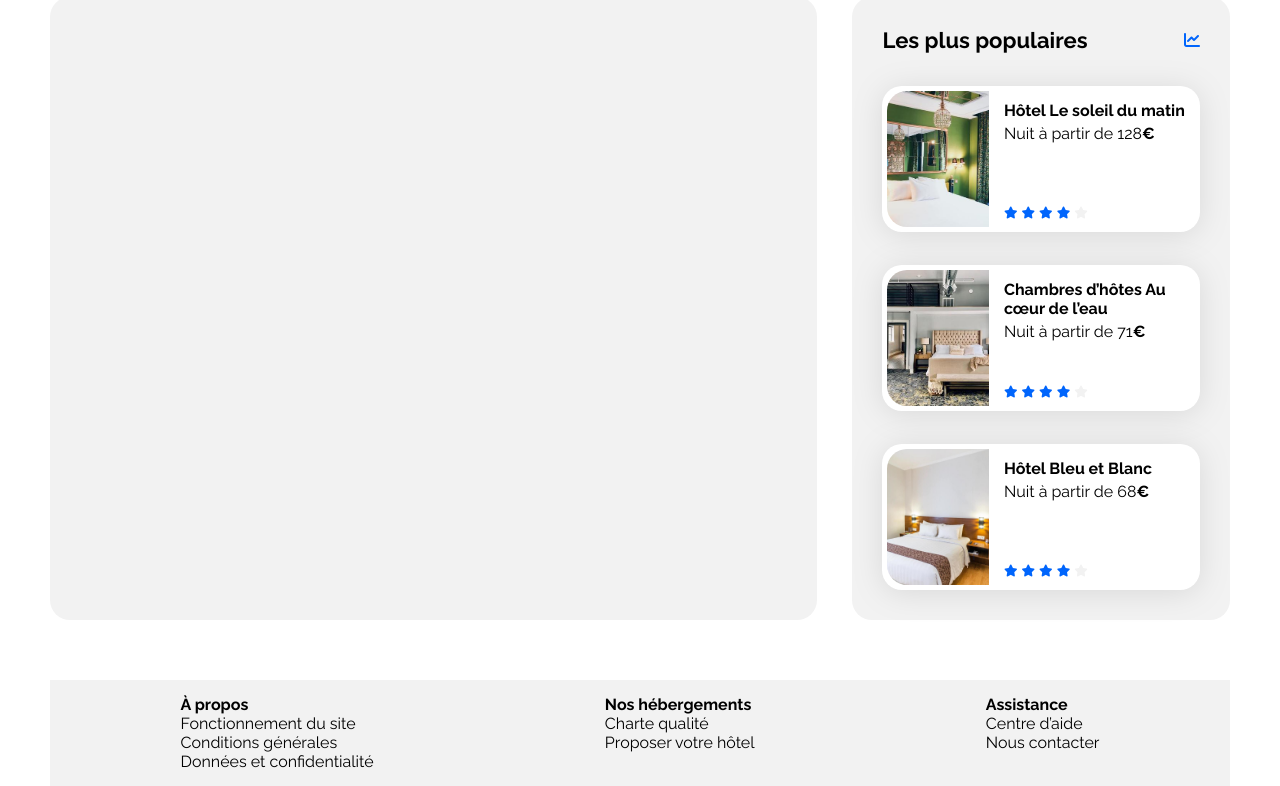
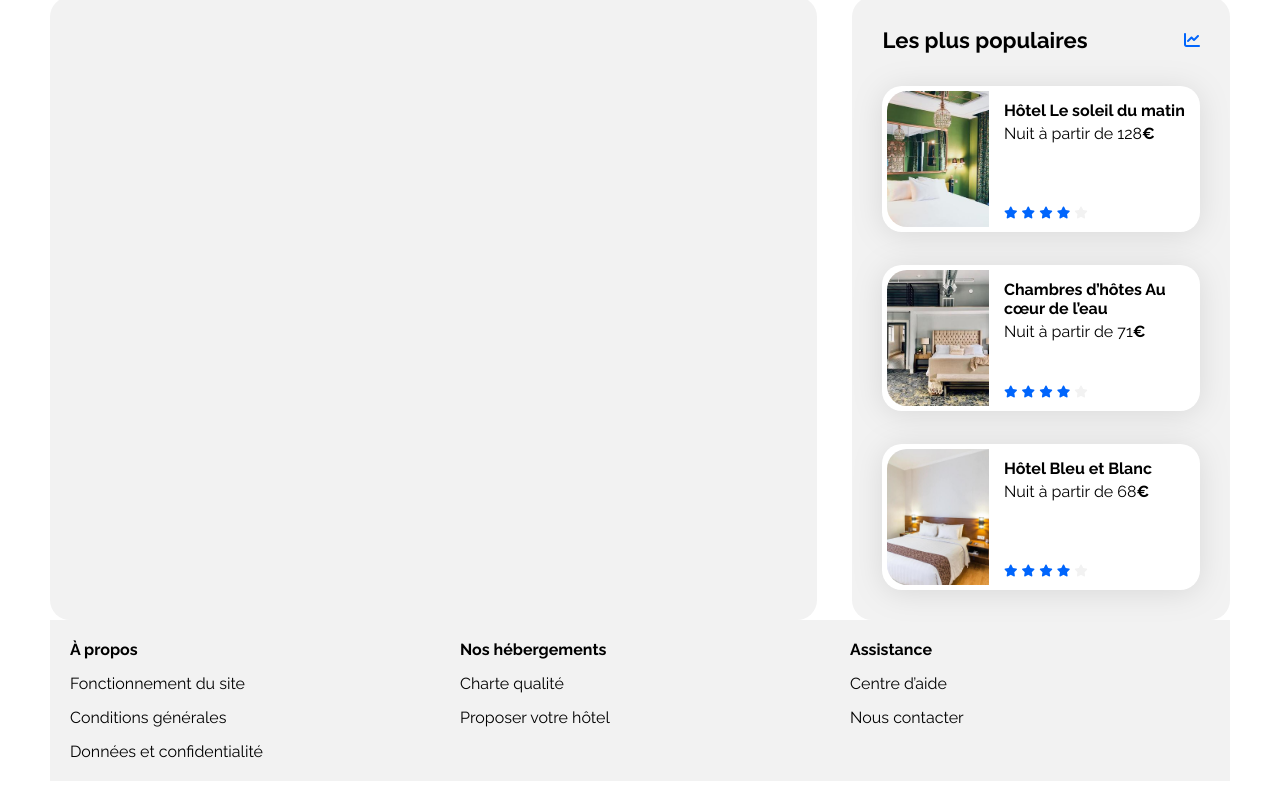
Before and after one commit to Alex-b6/Booki, a plain HTML site: page index.html in a window 1280 px wide. Shown: the part 130-916 px from the top of the page. Drawn offline with Linux system fonts and the light colour scheme.

Commit message:
modif marge body + modif footer

```diff
--- a/css/style.css
+++ b/css/style.css
@@ -29,7 +29,7 @@ header {
 .logo img {
     width: 61px;
     height: 19px;
-    margin: 30px 50px 30px 0;
+    margin: 30px 50px;
 }
 
 ul {
@@ -62,7 +62,7 @@ nav li:hover a {
 
 .menubuttons {
     gap: 68px;
-    padding: 0 0 0 50px;
+    padding: 0 50px 0 50px;
     justify-content: flex-end;
     align-items: flex-end;
 }
@@ -71,13 +71,21 @@ nav li:hover a {
 body {
     display: flex;
     justify-content: center;
+    flex-direction: column;
+    max-width: 1440px;
+    min-height: 320px;
+    margin: 0;
 }
 
 .main-container {
     width: 100%;
     max-width: 1440px;
-    padding: 0 50px;
+    margin: 0;
     box-sizing: border-box;
+}
+
+main {
+    margin: 0 3.12rem 0 3.12rem;
 }
 
 a {
@@ -124,6 +132,13 @@ a {
     border-radius: 20px;
     padding: 30px;
     box-sizing: border-box;
+}
+
+.directionrow {
+    display: flex;
+    flex-direction: row;
+    justify-content: center;
+    gap: 1.88rem;
 }
 
 /****** Hebergements ***********/
@@ -179,24 +194,29 @@ a {
 /* Footer */
 
 footer {
-    background-color: #F2F2F2;
-    margin-top: 60px;
-    padding: 15px;
-    display: flex;
-    justify-content: space-around;
-    flex-wrap: wrap;
+    background-color: var(--main-bg-color);
+    margin: 0 3.12rem;
+    padding: 1.25rem;
+}
+
+footer .directionrow {
+    justify-content: flex-start;
+}
+
+.navfooter {
+    display:flex;
+    flex-direction:column;
+    justify-self: flex-start !important;
+    gap:0.94rem;
+    width:28rem;
+    align-self: stretch;
 }
 
 footer a {
     text-decoration: none;
     color: black;
-    margin-top: 15px;
 }
 
-footer div {
-    width: auto;
-    height: auto;
-}
  footer div h4 {
     font-weight: 700;
  }
--- a/index.html
+++ b/index.html
@@ -15,7 +15,6 @@
 </head>
 
 <body>
-    <div class="main-container">
         <header>
             <div class="logo">
                 <img src="images/logo/Booki.png" alt="logo du site booki">
@@ -29,7 +28,7 @@
                 </nav>
             </div>
         </header>
-
+    <div class="main-container">
         <main>
             <section>
                 <div>
@@ -109,27 +108,23 @@
             </div>
         </main>
         <footer>
-            <div class="apropos">
-                <h4>À propos</h4>
-                <ul>
-                    <li><a href="#">Fonctionnement du site</a></li>
-                    <li><a href="#">Conditions générales</a></li>
-                    <li><a href="#">Données et confidentialité</a></li>
-                </ul>
-            </div>
-            <div class="noshebergements">
+            <div class="directionrow">
+                <div class="navfooter">
+                    <h4>À propos</h4>
+                    <a href="#">Fonctionnement du site</a>
+                    <a href="#">Conditions générales</a>
+                    <a href="#">Données et confidentialité</a>
+                </div>
+                <div class="navfooter">
                 <h4>Nos hébergements</h4>
-                <ul>
-                    <li><a href="#">Charte qualité</a></li>
-                    <li><a href="#">Proposer votre hôtel</a></li>
-                </ul>
-            </div>
-            <div class="assistance">
+                    <a href="#">Charte qualité</a>
+                    <a href="#">Proposer votre hôtel</a>
+                </div>
+                <div class="navfooter">
                 <h4>Assistance</h4>
-                <ul>
-                    <li><a href="#">Centre d’aide</a></li>
-                    <li><a href="#">Nous contacter</a></li>
-                </ul>
+                    <a href="#">Centre d’aide</a>
+                    <a href="#">Nous contacter</a>
+                </div>
             </div>
         </footer>
     </div>
```
